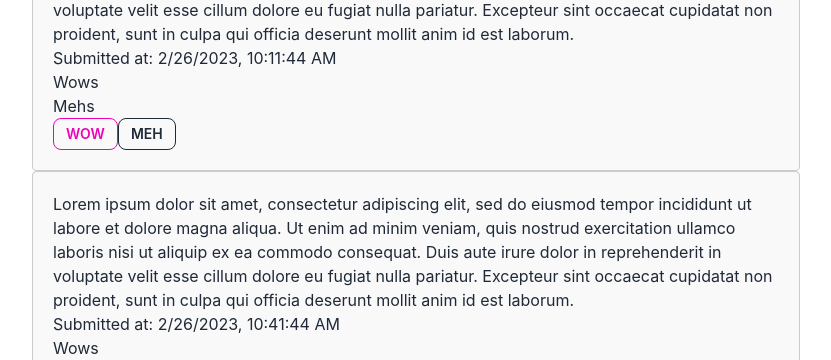
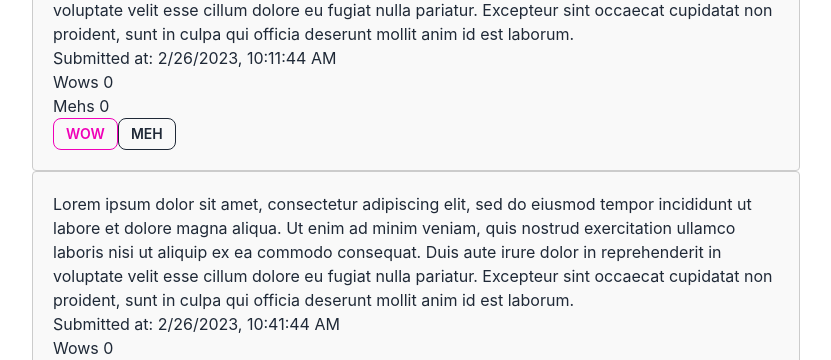
Before and after one commit to CodeOp-tech/final-project-fspt13-team-2, a React (Create React App) app in the folder client/: page / in a window 1280 px wide. Shown: the part 440-800 px from the top of the page, without its empty margins (224-1055 px from the left). Built offline with nearby package versions, Linux system fonts and the light colour scheme.

Commit message:
counter feature working

```diff
--- a/client/src/HomePage.js
+++ b/client/src/HomePage.js
@@ -35,7 +35,7 @@ export default function HomePage() {
       };
 
     const handleWowClick = (comment) => {
-      setComments(comments.map((x) => {
+      setComments(comments => comments.map((x) => {
         if (x.id === comment.id)
           return {
             ...x,
@@ -47,7 +47,8 @@ export default function HomePage() {
   };
 
     const handleMehClick = (comment) => {
-      setComments(comments.map((x) => {
+      console.log("here", comment)
+      setComments(comments => comments.map((x) => {
         if (x.id === comment.id)
           return {
             ...x,
--- a/client/src/components/CommentsCard.js
+++ b/client/src/components/CommentsCard.js
@@ -1,12 +1,11 @@
-export default function CommentsCard({ comment, imageUrl, timestamp, onWow, onMeh }) {
-
+export default function CommentsCard({ comment, wowCount, mehCount, imageUrl, timestamp, onWow, onMeh }) {
     return (
         <div className="comment-container">
             <p>{comment}</p>
             {imageUrl && <img src={imageUrl} alt="comment-image" />}
             <p>Submitted at: {new Date(timestamp).toLocaleString()}</p>
-            <p>{onWow}Wows</p>
-            <p>{onMeh}Mehs</p>
+            <p>Wows {wowCount} </p>
+            <p>Mehs {mehCount}</p>
 
             <div className="vote-buttons">
                 <button className="btn btn-sm btn-outline btn-secondary" onClick={onWow}>Wow</button>
--- a/client/src/components/CommentsDisplay.js
+++ b/client/src/components/CommentsDisplay.js
@@ -9,6 +9,8 @@ export default function CommentsDisplay({ comments, onWow, onMeh }) {
           key={comment.id}
           comment={comment.comment}
           timestamp={comment.timestamp}
+          wowCount={comment.wowCount}
+          mehCount={comment.mehCount}
           onWow={() => onWow(comment)}
           onMeh={() => onMeh(comment)}
           imageUrl={comment.imageUrl}
--- a/client/src/components/Form.js
+++ b/client/src/components/Form.js
@@ -48,7 +48,7 @@ function Form({ onAdd }) {
       </form>
       </div>
   );
-      };
+};
 
 
 export default Form;
```
